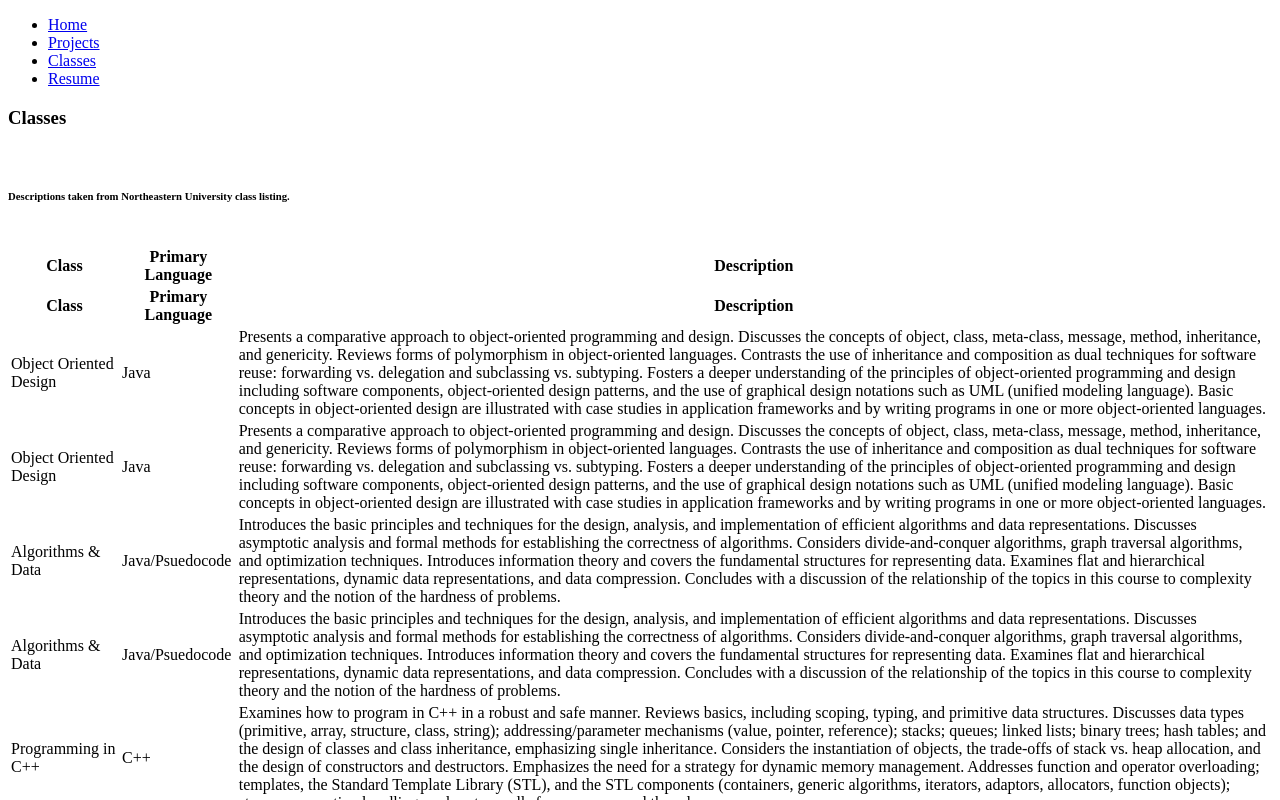
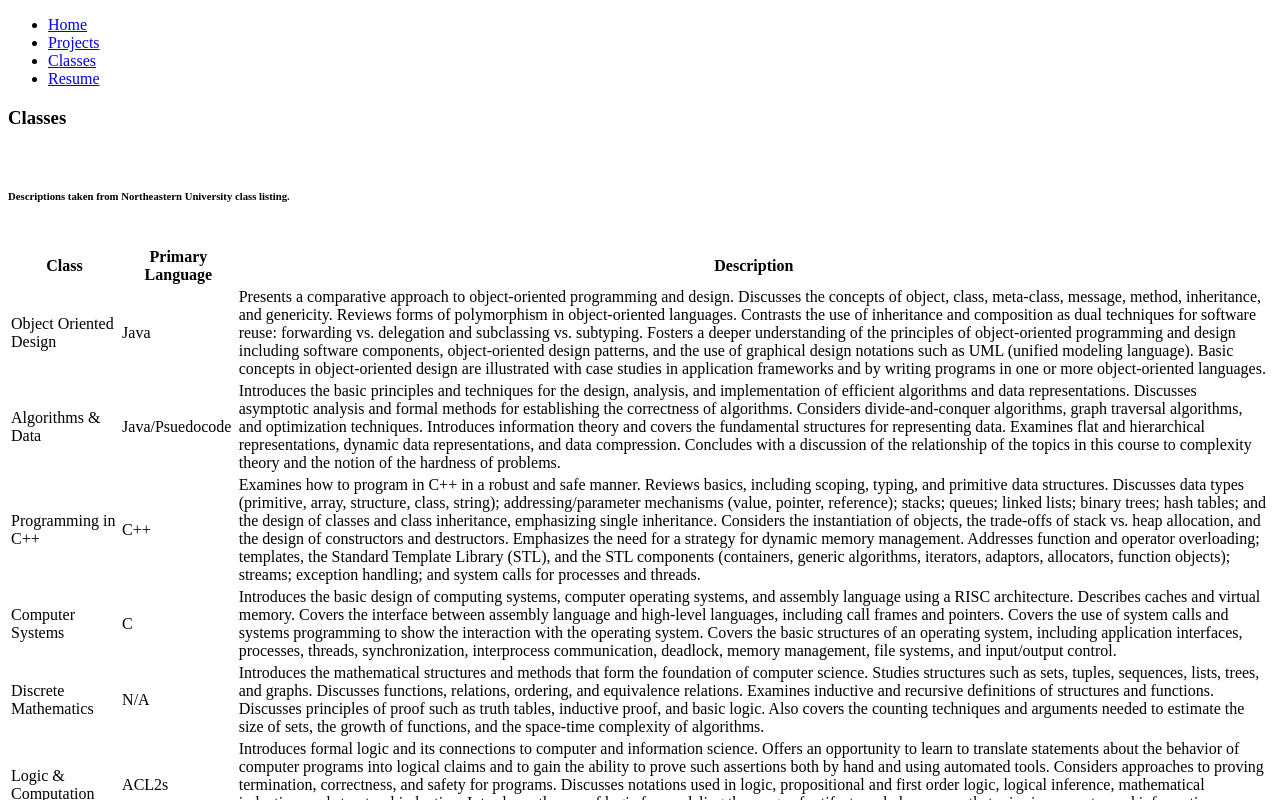
Before and after one commit to costaste/website, a React app: page /classes in a window 1280 px wide. Shown: the top 800 px of the page. Built offline with nearby package versions, Linux system fonts and the light colour scheme; the HTML template or start-up script is replaced by a standard one.

Commit message:
Fix issues from merging

```diff
--- a/app/src/components/TableComponent/Table.jsx
+++ b/app/src/components/TableComponent/Table.jsx
@@ -36,29 +36,17 @@ class Table extends Component {
 
       // 1st part of conditional is only relevant to expandable tables
       if (isExpandable && rowNum !== 0 ) {
+        // plus/minus for expand/collapse
         cells.push(<ExpandButton toggle={this.handleClick} rowId={rowID} />);
-
-
-        // plus/minus for expand/collapse
-        const icon = <img title='Click to collapse' src={require('../../../assets/images/minus.png')} onClick={() => this.handleClick(rowID)} className='drawerButton' />;
-        cells.push(<td id={rowID + '-collapse-button'} className='buttonCell'>{icon}</td>);
-
-      } else if (isExpandable && rowNum !== 0) {
-
-        const icon = <img title='Click to expand' src={require('../../../assets/images/plus.png')} onClick={() => this.handleClick(rowID)} className='drawerButton' />;
-        cells.push(<td id={rowID + '-expand-button'} className='buttonCell'>{icon}</td>);
-
       }
 
       rows.push(<tr className='tableRow' key={rowNum} id={rowID}>{cells}</tr>);
+
+      // Add expanded row if necessary
       if (isExpandable && rowID !== 'row0') {
         const isExpanded = this.isRowExpanded(rowID);
         const detailRow = this.getDetailsRow(rowNum, rowID, isExpanded);
         rows.push(detailRow);
-
-      } else {
-        // No expandable rows
-        rows.push(<tr className='tableRow' key={rowNum} id={rowID}>{cells}</tr>);
       }
     }
 
--- a/app/src/components/TableComponent/tableConstants.js
+++ b/app/src/components/TableComponent/tableConstants.js
@@ -28,6 +28,7 @@ const projectNames = [
     'music',
     'nush',
     'tetris',
+    'web',
 ];
 
 // Project Details ~~~~~~~~~~~~~~~~~~~~~~~~~~~~~~~~~~~~~~~~~~~~~~~~~~~~~~~~~~~~
```
